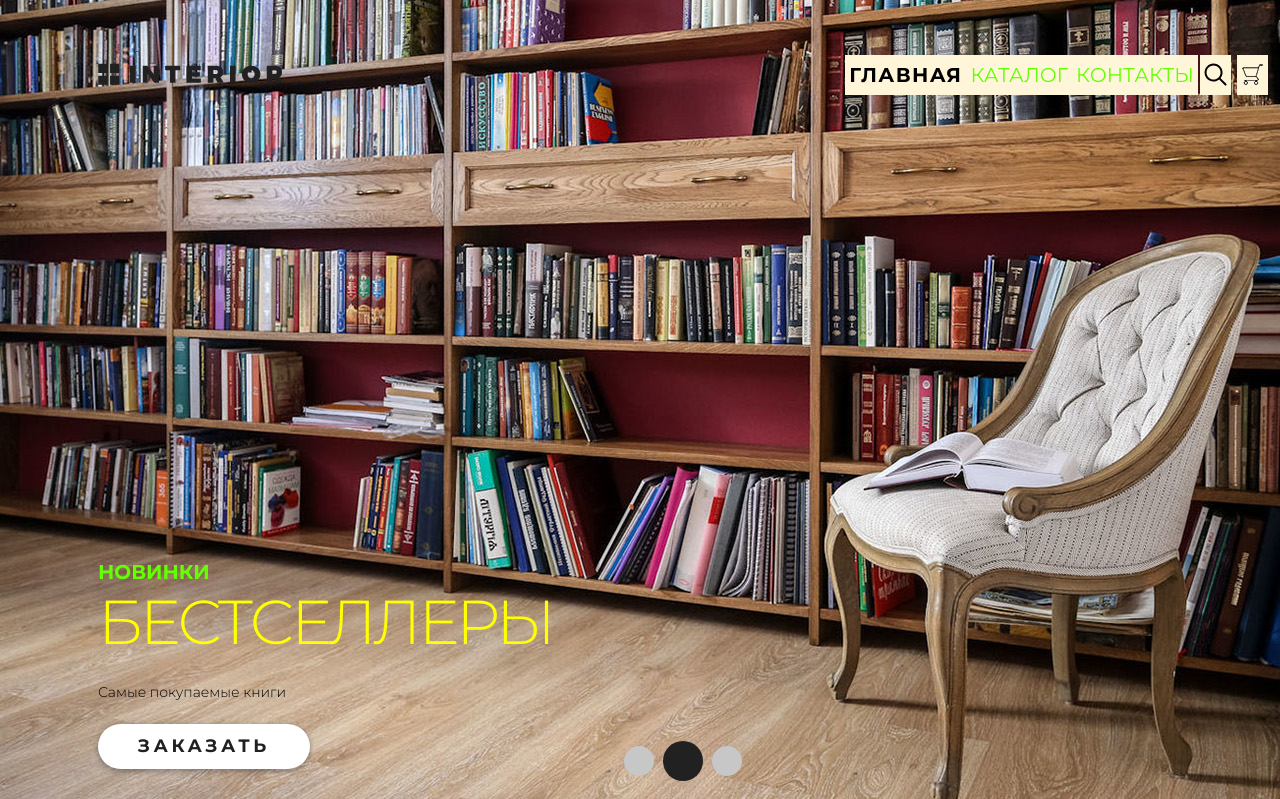
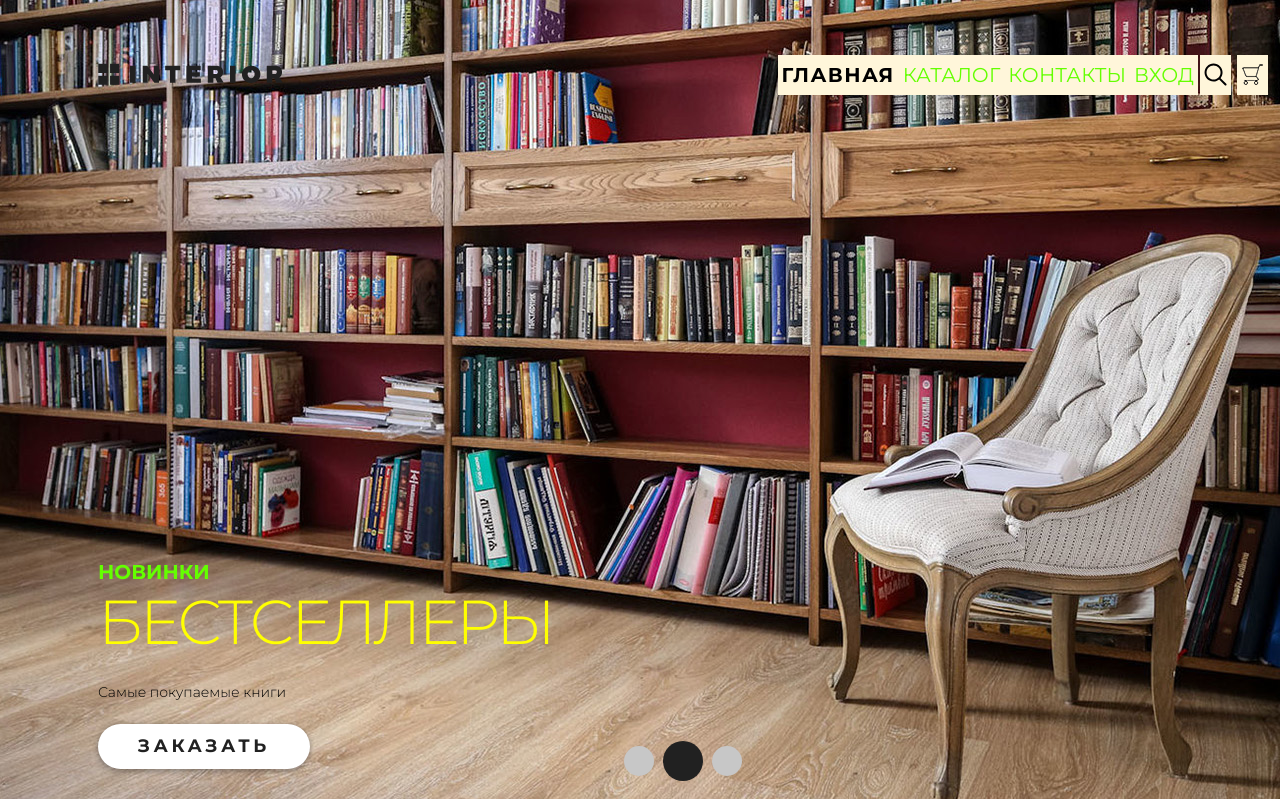
Before and after one commit to vash050/dj_start, a Django app: page / in a window 1280 px wide; the page is wider, and only the part inside the window is pictured. Shown: the top 799 px of that part. Run offline with Django 3.2, Linux system fonts and the light colour scheme.

Commit message:
- dz_4 done

```diff
--- a/my_work/geekshop/mainapp/templates/mainapp/includes/inc__main_menu.html
+++ b/my_work/geekshop/mainapp/templates/mainapp/includes/inc__main_menu.html
@@ -7,13 +7,26 @@
         <li class="menu-list">
             <a href="{% url link.href %}"
                class="menu-link
-               {% if request.resolver_match.view_name == link.href %}
-                menu-link-active
-               {% endif %}">
+                            {% if request.resolver_match.view_name == link.href %}
+                               menu-link-active
+                            {% endif %}">
                 {{ link.name }}
             </a>
         </li>
         {% endfor %}
+
+        <li class="menu-list">
+            {% if user.is_authenticated %}
+            <a href="{#% url 'auth:profile' %#}" class="menu-link">
+                {{ user.first_name|default:'пользователь'|title }}
+            </a>
+            {% endif %}
+            {% if user.is_authenticated %}
+            <a href="{% url 'auth:logout' %}" class="menu-link">выйти</a>
+            {% else %}
+            <a href="{% url 'auth:login' %}" class="menu-link">вход</a>
+            {% endif %}
+        </li>
 
         <li class="menu-list">
             <a href="#" class="menu-search"><img src="{% static 'img/search.svg' %}" alt="logo"></a>
```
